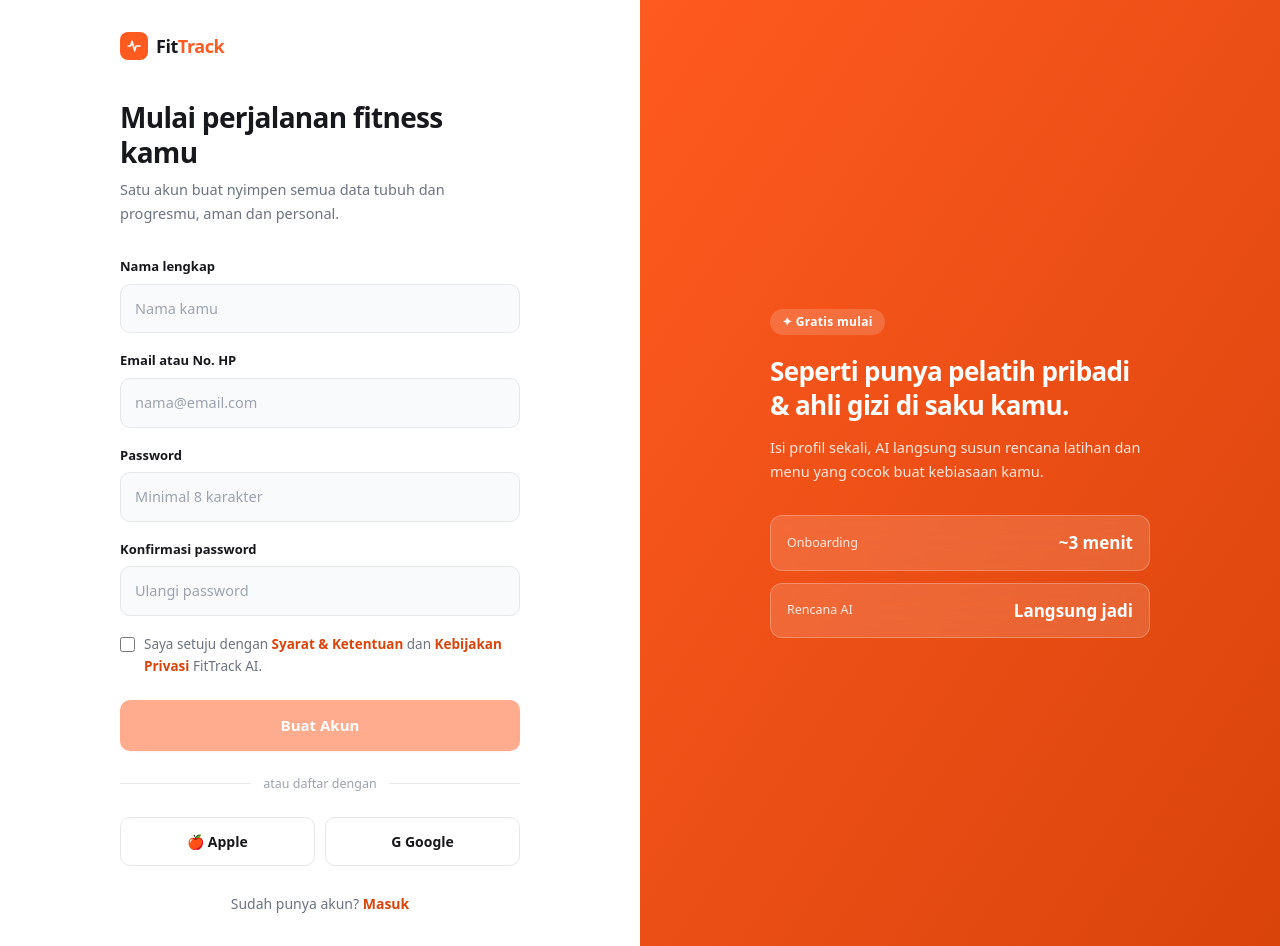
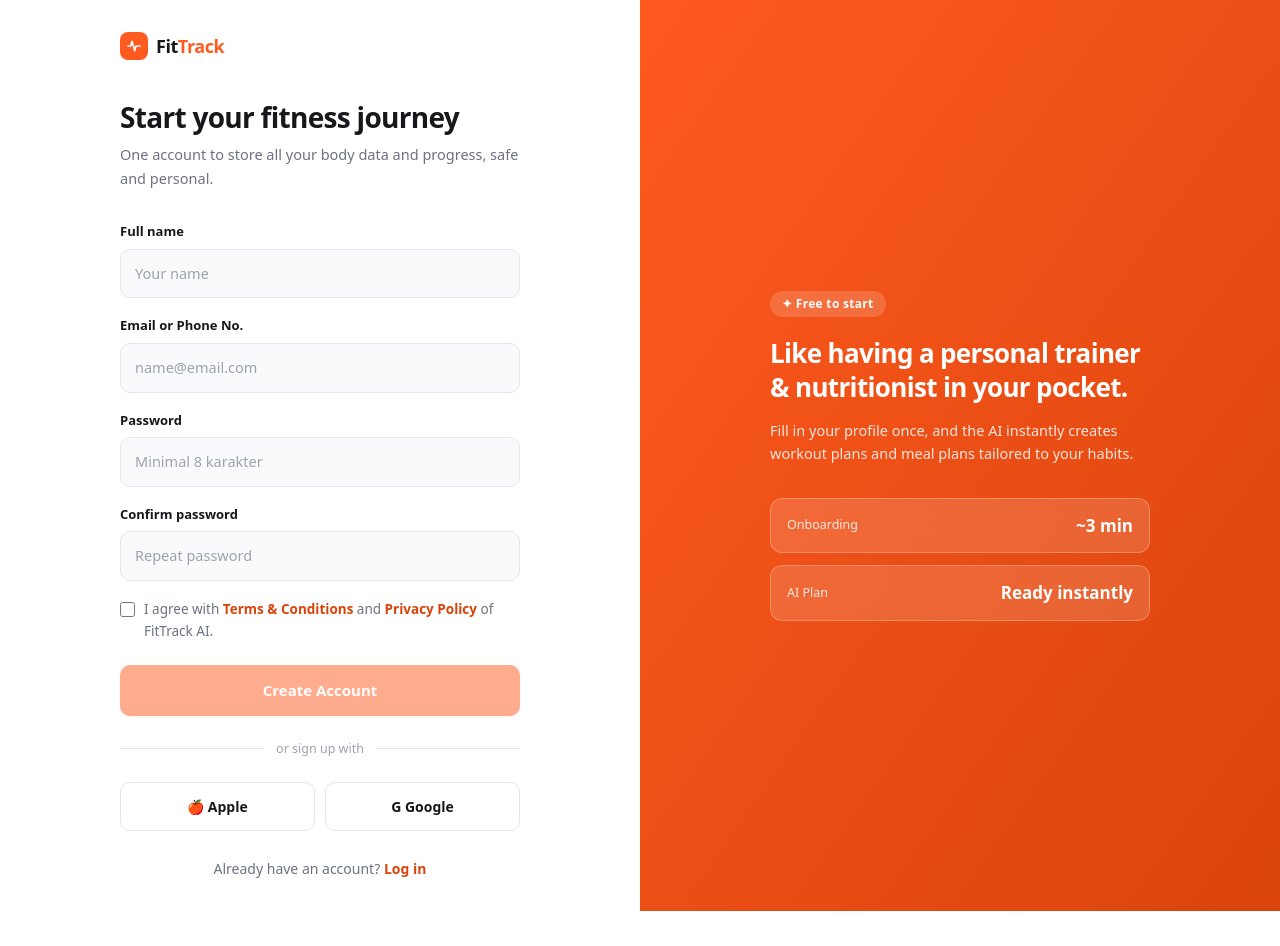
Before and after one commit to trianandafajar/fitness-ai-frontend, a Next.js app: page /register in a window 1280 px wide. After the commit the page ends 911 px from the top, so only its background shows below. Built offline with nearby package versions, Linux system fonts and the light colour scheme.

Commit message:
feat: update authentication pages and components with English translations

```diff
--- a/app/(auth)/forgot-password/page.tsx
+++ b/app/(auth)/forgot-password/page.tsx
@@ -21,29 +21,29 @@ export default function ForgotPasswordPage() {
         <AuthLayout
             formSide={
                 <>
-                    <BackLink href="/login">Kembali ke login</BackLink>
+                    <BackLink href="/login">Back to login</BackLink>
 
                     {!sent ? (
                         <>
                             <h1 className="mb-2 font-display text-[26px] font-bold leading-tight tracking-tight sm:text-[28px]">
-                                Reset password kamu
+                                Reset your password
                             </h1>
                             <p className="mb-8 text-sm leading-relaxed text-ink-soft sm:text-[14.5px]">
-                                Masukkan email atau nomor HP yang terdaftar, kami kirim link buat bikin
-                                password baru.
+                                Enter your registered email or phone number, and we'll send a link to create a new
+                                password.
                             </p>
 
                             <form onSubmit={handleSubmit}>
                                 <Field
                                     id="identifier"
-                                    label="Email atau No. HP"
+                                    label="Email or Phone No."
                                     type="text"
                                     placeholder="nama@email.com"
                                     autoComplete="username"
                                     value={identifier}
                                     onChange={(e) => setIdentifier(e.target.value)}
                                 />
-                                <ButtonPrimary type="submit">Kirim Link Reset</ButtonPrimary>
+                                <ButtonPrimary type="submit">Send Reset Link</ButtonPrimary>
                             </form>
                         </>
                     ) : (
@@ -60,15 +60,15 @@ export default function ForgotPasswordPage() {
                                 </svg>
                             </div>
                             <h1 className="mb-2 font-display text-[26px] font-bold leading-tight tracking-tight sm:text-[28px]">
-                                Link sudah dikirim
+                                Link sent
                             </h1>
                             <p className="mb-8 text-sm leading-relaxed text-ink-soft sm:text-[14.5px]">
                                 Cek email/SMS di{" "}
-                                <span className="font-semibold text-ink">{identifier || "akun kamu"}</span>,
-                                link reset berlaku selama 30 menit.
+                                <span className="font-semibold text-ink">{identifier || "your account"}</span>,
+                                the reset link is valid for 30 minutes.
                             </p>
                             <ButtonSecondary type="button" onClick={() => setSent(false)}>
-                                Kirim ulang link
+                                Resend link
                             </ButtonSecondary>
                         </div>
                     )}
@@ -76,9 +76,9 @@ export default function ForgotPasswordPage() {
             }
             visualSide={
                 <AuthVisual
-                    tag="🔒 Aman & terenkripsi"
-                    heading="Datamu tetap milik kamu."
-                    sub="Semua data tubuh dan riwayat kesehatan tersimpan aman — kamu yang kontrol siapa yang bisa lihat."
+                    tag="🔒 Secure & encrypted"
+                    heading="Your data stays yours."
+                    sub="All body data and health history are stored securely — you control who can see it."
                 />
             }
         />
--- a/app/(auth)/login/page.tsx
+++ b/app/(auth)/login/page.tsx
@@ -26,16 +26,16 @@ export default function LoginPage() {
                     </div>
 
                     <h1 className="mb-2 font-display text-[26px] font-bold leading-tight tracking-tight sm:text-[28px]">
-                        Masuk ke akun kamu
+                        Log in to your account
                     </h1>
                     <p className="mb-8 text-sm leading-relaxed text-ink-soft sm:text-[14.5px]">
-                        Lanjutkan progres fitness yang sudah kamu bangun bareng AI coach.
+                        Continue the fitness progress you've built with your AI coach.
                     </p>
 
                     <form onSubmit={handleSubmit}>
                         <Field
                             id="identifier"
-                            label="Email atau No. HP"
+                            label="Email or Phone No."
                             type="text"
                             placeholder="nama@email.com"
                             autoComplete="username"
@@ -44,7 +44,7 @@ export default function LoginPage() {
                             id="password"
                             label="Password"
                             type="password"
-                            placeholder="Masukkan password"
+                            placeholder="Enter your password"
                             autoComplete="current-password"
                         />
 
@@ -56,26 +56,26 @@ export default function LoginPage() {
                                     onChange={(e) => setRememberMe(e.target.checked)}
                                     className="h-3.5 w-3.5 accent-orange"
                                 />
-                                Ingat saya
+                                Remember me
                             </label>
                             <Link
                                 href="/forgot-password"
                                 className="text-[13px] font-semibold text-orange-deep hover:underline"
                             >
-                                Lupa password?
+                                Forgot password?
                             </Link>
                         </div>
 
-                        <ButtonPrimary type="submit">Masuk</ButtonPrimary>
+                        <ButtonPrimary type="submit">Log in</ButtonPrimary>
                     </form>
 
-                    <Divider text="atau masuk dengan" />
+                    <Divider text="or log in with" />
                     <SocialRow />
 
                     <p className="text-center text-sm text-ink-soft">
-                        Belum punya akun?{" "}
+                        Don't have an account?{" "}
                         <Link href="/register" className="font-semibold text-orange-deep hover:underline">
-                            Daftar sekarang
+                            Sign up now
                         </Link>
                     </p>
                 </>
@@ -83,11 +83,11 @@ export default function LoginPage() {
             visualSide={
                 <AuthVisual
                     tag="● Live tracking"
-                    heading="Personal AI coach yang belajar dari tubuh kamu."
-                    sub="Setiap detak, langkah, dan porsi makan tercatat — jadi rekomendasi yang kamu dapat benar-benar personal."
+                    heading="A personal AI coach that learns from your body."
+                    sub="Every heartbeat, step, and meal gets logged — so the recommendations you get are truly personal."
                     stats={[
                         { label: "Heart Rate", value: "142 BPM" },
-                        { label: "Streak berjalan", value: "12 hari" },
+                        { label: "Current Streak", value: "12 days" },
                         { label: "Weekly Score", value: "85/100" },
                     ]}
                 />
--- a/app/(auth)/register/page.tsx
+++ b/app/(auth)/register/page.tsx
@@ -30,19 +30,19 @@ export default function RegisterPage() {
                     </div>
 
                     <h1 className="mb-2 font-display text-[26px] font-bold leading-tight tracking-tight sm:text-[28px]">
-                        Mulai perjalanan fitness kamu
+                        Start your fitness journey
                     </h1>
                     <p className="mb-8 text-sm leading-relaxed text-ink-soft sm:text-[14.5px]">
-                        Satu akun buat nyimpen semua data tubuh dan progresmu, aman dan personal.
+                        One account to store all your body data and progress, safe and personal.
                     </p>
 
                     <form onSubmit={handleSubmit}>
-                        <Field id="name" label="Nama lengkap" type="text" placeholder="Nama kamu" autoComplete="name" />
+                        <Field id="name" label="Full name" type="text" placeholder="Your name" autoComplete="name" />
                         <Field
                             id="identifier"
-                            label="Email atau No. HP"
+                            label="Email or Phone No."
                             type="text"
-                            placeholder="nama@email.com"
+                            placeholder="name@email.com"
                             autoComplete="username"
                         />
                         <Field
@@ -54,9 +54,9 @@ export default function RegisterPage() {
                         />
                         <Field
                             id="confirmPassword"
-                            label="Konfirmasi password"
+                            label="Confirm password"
                             type="password"
-                            placeholder="Ulangi password"
+                            placeholder="Repeat password"
                             autoComplete="new-password"
                         />
 
@@ -69,42 +69,42 @@ export default function RegisterPage() {
                                 className="mt-[3px] h-[15px] w-[15px] flex-shrink-0 accent-orange"
                             />
                             <label htmlFor="tos" className="text-[13.5px] leading-relaxed text-ink-soft">
-                                Saya setuju dengan{" "}
+                                I agree with{" "}
                                 <Link href="/terms" className="font-semibold text-orange-deep hover:underline">
-                                    Syarat &amp; Ketentuan
+                                    Terms &amp; Conditions
                                 </Link>{" "}
-                                dan{" "}
+                                and{" "}
                                 <Link href="/privacy" className="font-semibold text-orange-deep hover:underline">
-                                    Kebijakan Privasi
+                                    Privacy Policy
                                 </Link>{" "}
-                                FitTrack AI.
+                                of FitTrack AI.
                             </label>
                         </div>
 
                         <ButtonPrimary type="submit" disabled={!agreed} className="disabled:cursor-not-allowed disabled:opacity-50">
-                            Buat Akun
+                            Create Account
                         </ButtonPrimary>
                     </form>
 
-                    <Divider text="atau daftar dengan" />
+                    <Divider text="or sign up with" />
                     <SocialRow />
 
                     <p className="text-center text-sm text-ink-soft">
-                        Sudah punya akun?{" "}
+                        Already have an account?{" "}
                         <Link href="/login" className="font-semibold text-orange-deep hover:underline">
-                            Masuk
+                            Log in
                         </Link>
                     </p>
                 </>
             }
             visualSide={
                 <AuthVisual
-                    tag="✦ Gratis mulai"
-                    heading="Seperti punya pelatih pribadi & ahli gizi di saku kamu."
-                    sub="Isi profil sekali, AI langsung susun rencana latihan dan menu yang cocok buat kebiasaan kamu."
+                    tag="✦ Free to start"
+                    heading="Like having a personal trainer & nutritionist in your pocket."
+                    sub="Fill in your profile once, and the AI instantly creates workout plans and meal plans tailored to your habits."
                     stats={[
-                        { label: "Onboarding", value: "~3 menit" },
-                        { label: "Rencana AI", value: "Langsung jadi" },
+                        { label: "Onboarding", value: "~3 min" },
+                        { label: "AI Plan", value: "Ready instantly" },
                     ]}
                 />
             }
--- a/app/(auth)/reset-password/page.tsx
+++ b/app/(auth)/reset-password/page.tsx
@@ -10,9 +10,9 @@ import { ButtonPrimary } from "@/components/ui/Button";
 
 function PasswordStrengthHint({ password }: { password: string }) {
     const checks = [
-        { label: "Minimal 8 karakter", pass: password.length >= 8 },
-        { label: "Ada huruf besar", pass: /[A-Z]/.test(password) },
-        { label: "Ada angka", pass: /[0-9]/.test(password) },
+        { label: "At least 8 characters", pass: password.length >= 8 },
+        { label: "Has uppercase letter", pass: /[A-Z]/.test(password) },
+        { label: "Has a number", pass: /[0-9]/.test(password) },
     ];
 
     return (
@@ -58,14 +58,14 @@ function ResetPasswordForm() {
         return (
             <div className="py-5">
                 <h1 className="mb-2 font-display text-[26px] font-bold leading-tight tracking-tight sm:text-[28px]">
-                    Link tidak valid
+                    Invalid link
                 </h1>
                 <p className="mb-8 text-sm leading-relaxed text-ink-soft sm:text-[14.5px]">
-                    Link reset password sudah kedaluwarsa atau tidak lengkap. Minta link baru lewat
-                    halaman lupa password.
+                        The reset link has expired or is incomplete. Request a new link from the
+                        forgot password page.
                 </p>
                 <Link href="/forgot-password">
-                    <ButtonPrimary type="button">Minta Link Baru</ButtonPrimary>
+                    <ButtonPrimary type="button">Request New Link</ButtonPrimary>
                 </Link>
             </div>
         );
@@ -86,13 +86,13 @@ function ResetPasswordForm() {
                     </svg>
                 </div>
                 <h1 className="mb-2 font-display text-[26px] font-bold leading-tight tracking-tight sm:text-[28px]">
-                    Password berhasil diubah
+                    Password changed
                 </h1>
                 <p className="mb-8 text-sm leading-relaxed text-ink-soft sm:text-[14.5px]">
-                    Password baru kamu sudah aktif. Yuk masuk lagi pakai password itu.
+                        Your new password is active. Log in again with your new password.
                 </p>
                 <ButtonPrimary type="button" onClick={() => router.push("/login")}>
-                    Ke Halaman Login
+                        Go to Login
                 </ButtonPrimary>
             </div>
         );
@@ -101,16 +101,16 @@ function ResetPasswordForm() {
     return (
         <>
             <h1 className="mb-2 font-display text-[26px] font-bold leading-tight tracking-tight sm:text-[28px]">
-                Buat password baru
+                Create new password
             </h1>
             <p className="mb-8 text-sm leading-relaxed text-ink-soft sm:text-[14.5px]">
-                Pastikan password baru kamu beda dari yang lama, dan gampang diinget cuma sama kamu.
+                Make sure your new password is different from your old one, and easy to remember only for you.
             </p>
 
             <form onSubmit={handleSubmit}>
                 <Field
                     id="password"
-                    label="Password baru"
+                    label="New password"
                     type="password"
                     placeholder="Minimal 8 karakter"
                     autoComplete="new-password"
@@ -121,16 +121,16 @@ function ResetPasswordForm() {
 
                 <Field
                     id="confirmPassword"
-                    label="Konfirmasi password baru"
+                    label="Confirm new password"
                     type="password"
-                    placeholder="Ulangi password baru"
+                    placeholder="Repeat new password"
                     autoComplete="new-password"
                     value={confirmPassword}
                     onChange={(e) => setConfirmPassword(e.target.value)}
                 />
                 {confirmPassword.length > 0 && !passwordsMatch && (
                     <p className="-mt-3 mb-[18px] text-[12.5px] font-medium text-orange-deep">
-                        Password belum sama, coba cek lagi.
+                        Passwords don't match, please check again.
                     </p>
                 )}
 
@@ -139,7 +139,7 @@ function ResetPasswordForm() {
                     disabled={!canSubmit}
                     className="disabled:cursor-not-allowed disabled:opacity-50"
                 >
-                    Simpan Password Baru
+                    Save New Password
                 </ButtonPrimary>
             </form>
         </>
@@ -156,9 +156,9 @@ export default function ResetPasswordPage() {
             }
             visualSide={
                 <AuthVisual
-                    tag="🔒 Aman & terenkripsi"
-                    heading="Satu langkah lagi buat balik ke progres kamu."
-                    sub="Password baru langsung aktif setelah disimpan — kamu bisa langsung masuk lagi."
+                    tag="🔒 Secure & encrypted"
+                    heading="One more step to get back to your progress."
+                    sub="Your new password is active right after saving — you can log back in immediately."
                 />
             }
         />
--- a/app/layout.tsx
+++ b/app/layout.tsx
@@ -22,7 +22,7 @@ const ibmPlexMono = IBM_Plex_Mono({
 
 export const metadata: Metadata = {
   title: "FitTrack AI",
-  description: "Personal AI coach yang belajar dari tubuh kamu.",
+  description: "Your personal AI coach that learns from your body.",
 };
 
 export default function RootLayout({
@@ -31,7 +31,7 @@ export default function RootLayout({
   children: React.ReactNode;
 }) {
   return (
-    <html lang="id">
+    <html lang="en">
       <body
         className={`${spaceGrotesk.variable} ${inter.variable} ${ibmPlexMono.variable} font-sans`}
       >
```
